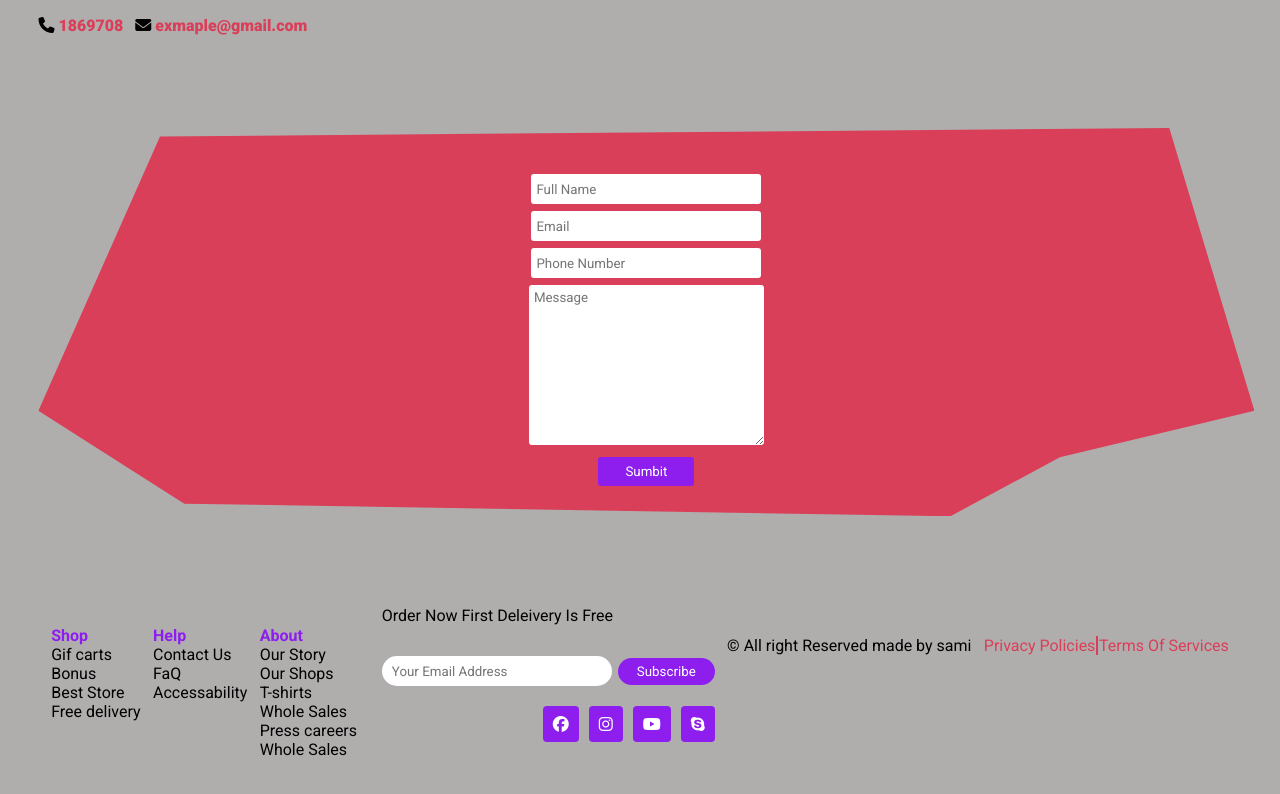
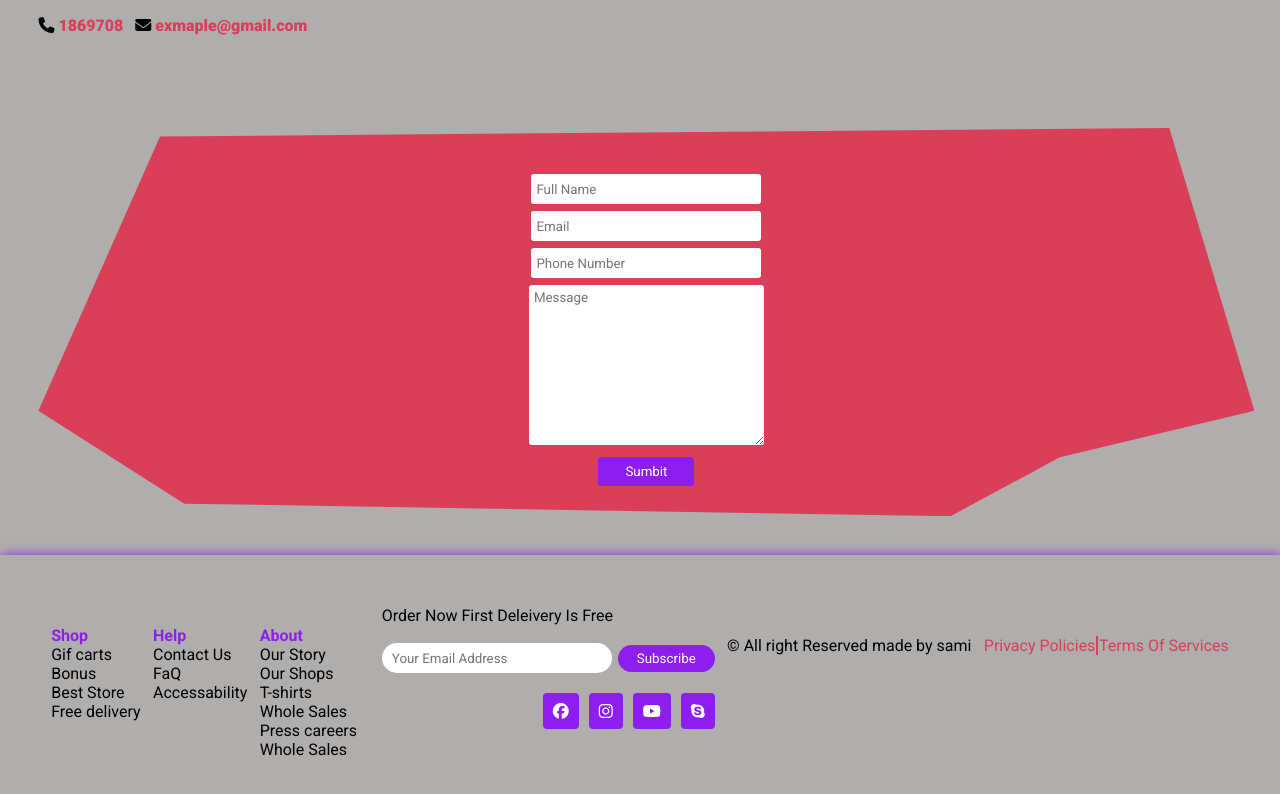
Before and after one commit to sami-sirang/T-shirt-Ecomerce-website, a plain HTML site: page index.html in a window 1280 px wide. Shown: the part 2603-3397 px from the top of the page. Drawn offline with Linux system fonts and the light colour scheme.

Commit message:
ecomerce-shirt

```diff
--- a/index.html
+++ b/index.html
@@ -282,7 +282,7 @@
         </ul>
         <br>
 <div class="f-right">
-    <p>Order Now First Deleivery Is Free</p><br>
+    <p class="Free">Order Now First Deleivery Is Free</p>
     <input type="email" name="" id="" placeholder="Your Email Address"><button class="sub">Subscribe</button>
     <br>
     <div class="f-icons">
--- a/style.css
+++ b/style.css
@@ -494,6 +494,7 @@ footer{
     display: flex;
     justify-content: space-between;
     flex-wrap: wrap;
+    box-shadow:1px 0px 10px rgb(141, 30, 237);
 }
 .footers-li{
     display:flex;
@@ -521,6 +522,9 @@ footer{
     cursor: pointer;
     margin-top: 14px;
     color:#fff;
+}
+.Free{
+    padding-bottom:6px;
 }
 .f-icons{
     display:flex;
```
